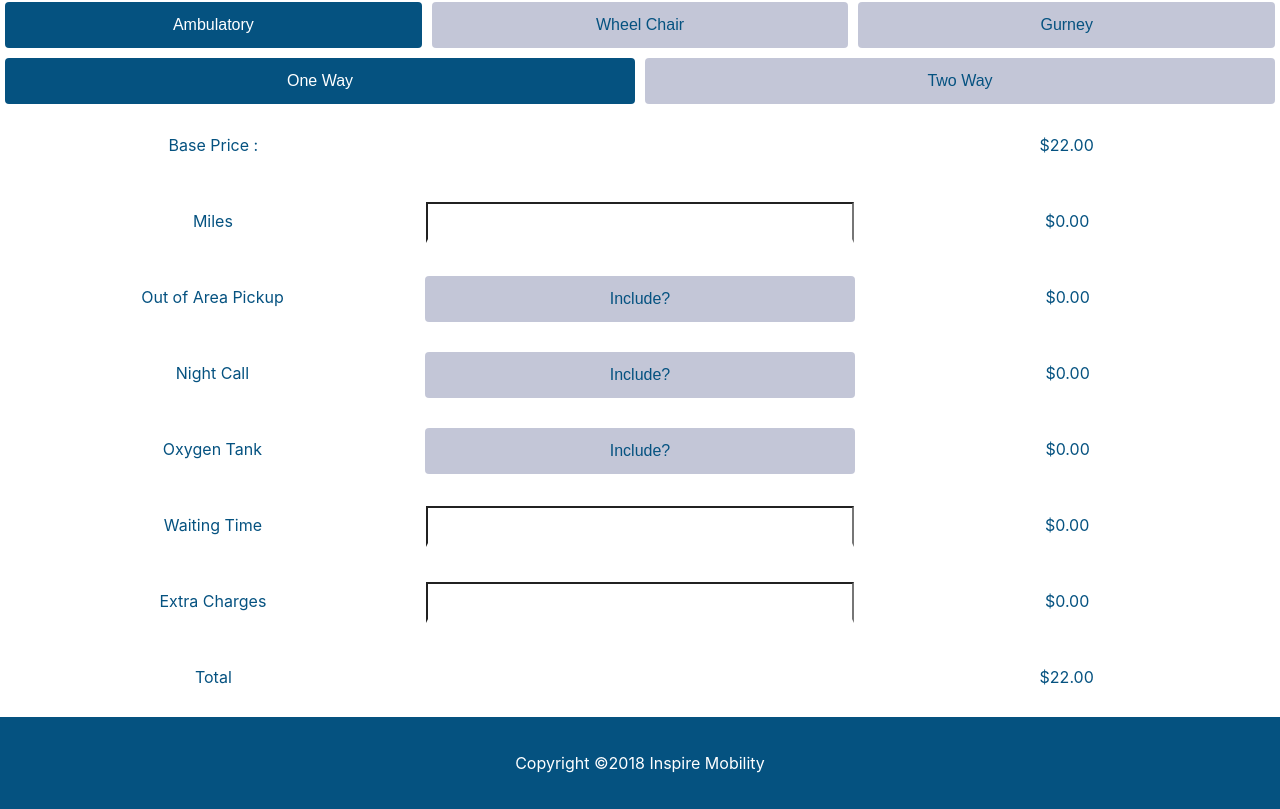
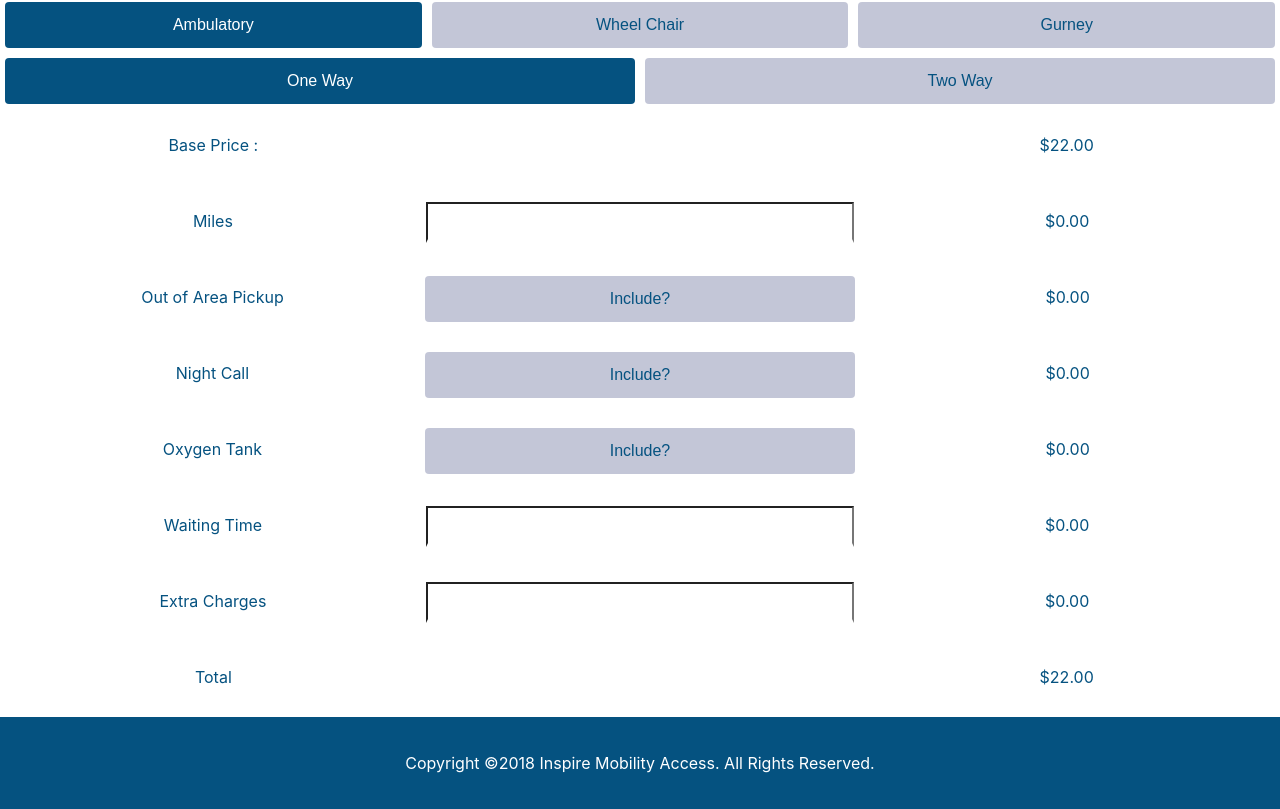
Before and after one commit to JoshuaManto/inspire-calculator, a React (Create React App) app: page / in a window 1280 px wide. Shown: the part 236-1045 px from the top of the page. Built offline with nearby package versions, Linux system fonts and the light colour scheme.

Commit message:
Fixed wording in footer for copyright.

```diff
--- a/src/container/Calculator.js
+++ b/src/container/Calculator.js
@@ -116,7 +116,8 @@ class Calculator extends Component {
           <div>
             <p>
               Copyright &copy;
-              <span>{new Date().getFullYear()}</span> Inspire Mobility
+              <span>{new Date().getFullYear()}</span> Inspire Mobility Access.
+              All Rights Reserved.
             </p>
           </div>
         </footer>
```
